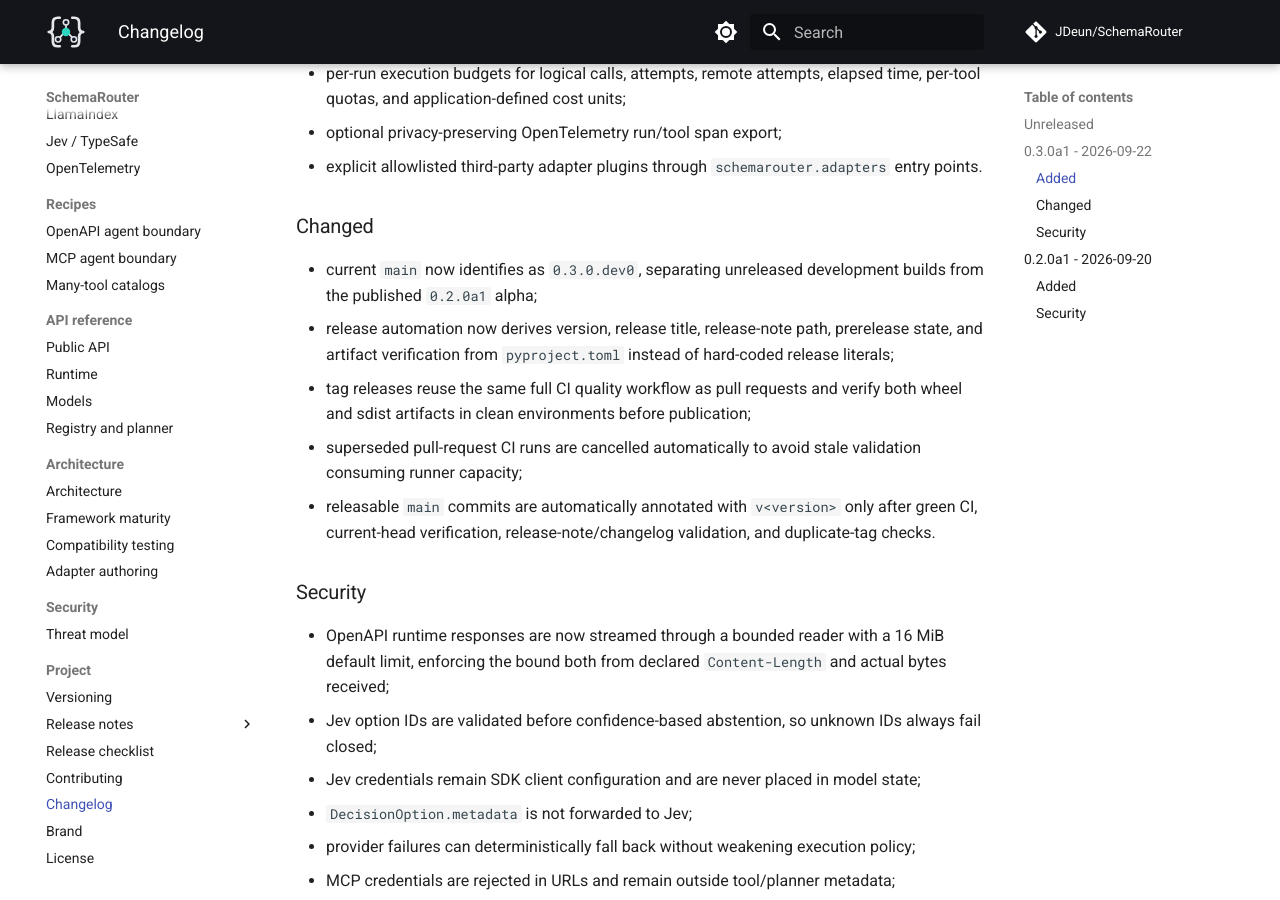
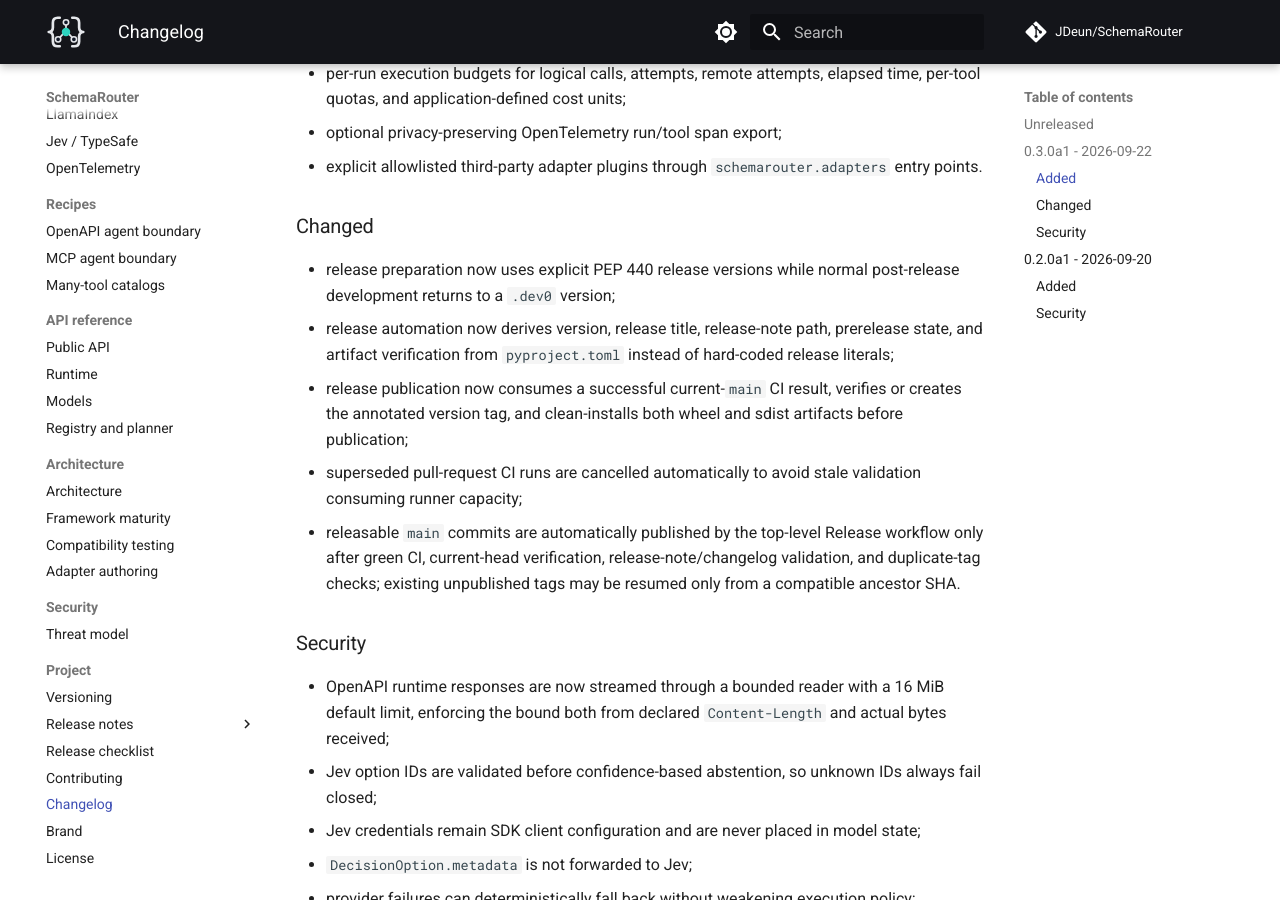
Before and after one commit to JDeun/SchemaRouter, an MkDocs documentation site: the page built from docs/changelog.md, in a window 1280 px wide and 900 px high, scrolled down 1137 px. Built offline with MkDocs 1.6.1 and Material for MkDocs 9.7.7, drawn with Linux system fonts in a browser that asks for light colours; comment, search, counter and statistics services are not loaded.

Commit message:
release: correct and unify release automation changelog

```diff
--- a/docs/changelog.md
+++ b/docs/changelog.md
@@ -40,16 +40,17 @@
 
 ### Changed
 
-- current `main` now identifies as `0.3.0.dev0`, separating unreleased development builds from
-  the published `0.2.0a1` alpha;
+- release preparation now uses explicit PEP 440 release versions while normal post-release
+  development returns to a `.dev0` version;
 - release automation now derives version, release title, release-note path, prerelease state, and
   artifact verification from `pyproject.toml` instead of hard-coded release literals;
-- tag releases reuse the same full CI quality workflow as pull requests and verify both wheel and
-  sdist artifacts in clean environments before publication;
+- release publication now consumes a successful current-`main` CI result, verifies or creates the
+  annotated version tag, and clean-installs both wheel and sdist artifacts before publication;
 - superseded pull-request CI runs are cancelled automatically to avoid stale validation consuming
   runner capacity;
-- releasable `main` commits are automatically annotated with `v<version>` only after green CI,
-  current-head verification, release-note/changelog validation, and duplicate-tag checks.
+- releasable `main` commits are automatically published by the top-level Release workflow only
+  after green CI, current-head verification, release-note/changelog validation, and duplicate-tag
+  checks; existing unpublished tags may be resumed only from a compatible ancestor SHA.
 
 ### Security
 
```
